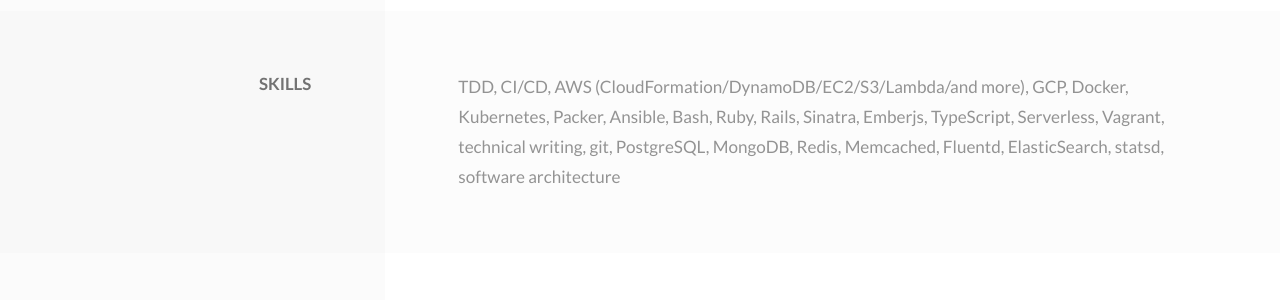
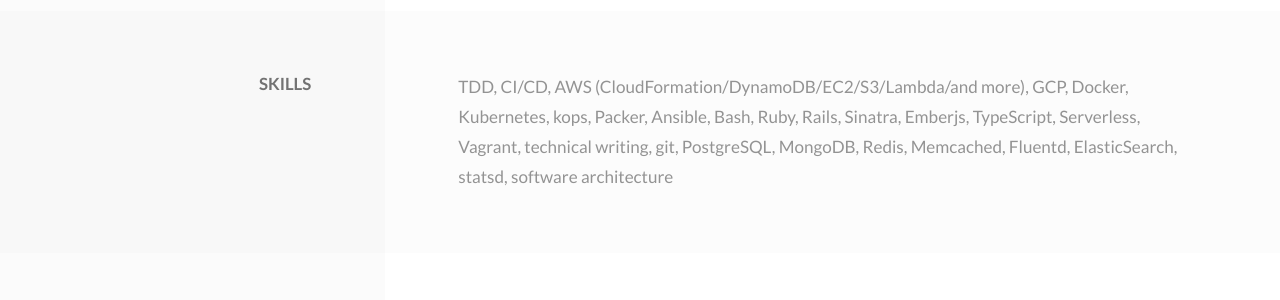
Before and after one commit to ahawkins/resume, a Jekyll site: the page built from index.md, in a window 1280 px wide and 900 px high, scrolled down 3653 px. Shown: the part 184-484 px from the top of the window. Built offline with Jekyll 4.4.1, drawn with Linux system fonts in a browser that asks for light colours; nearby versions of some CDN libraries.

Commit message:
feat(skills): add kops

```diff
--- a/_data/resume.yml
+++ b/_data/resume.yml
@@ -29,7 +29,7 @@ background: |
   Reliability Engineering umbrella.
 skills: |
   TDD, CI/CD, AWS (CloudFormation/DynamoDB/EC2/S3/Lambda/and more),
-  GCP, Docker, Kubernetes, Packer, Ansible, Bash, Ruby, Rails, Sinatra,
+  GCP, Docker, Kubernetes, kops, Packer, Ansible, Bash, Ruby, Rails, Sinatra,
   Emberjs, TypeScript, Serverless, Vagrant, technical writing, git, PostgreSQL,
   MongoDB, Redis, Memcached, Fluentd, ElasticSearch, statsd, software architecture
 bio: |
```
